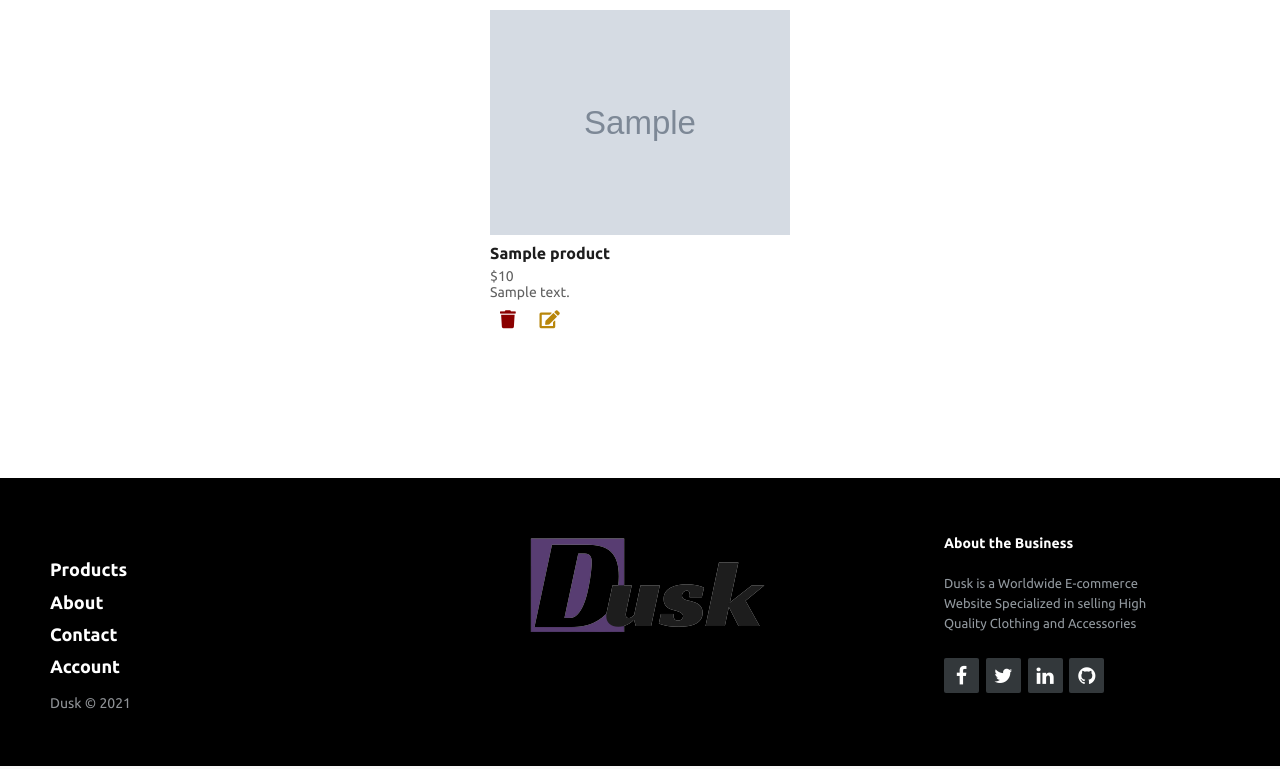
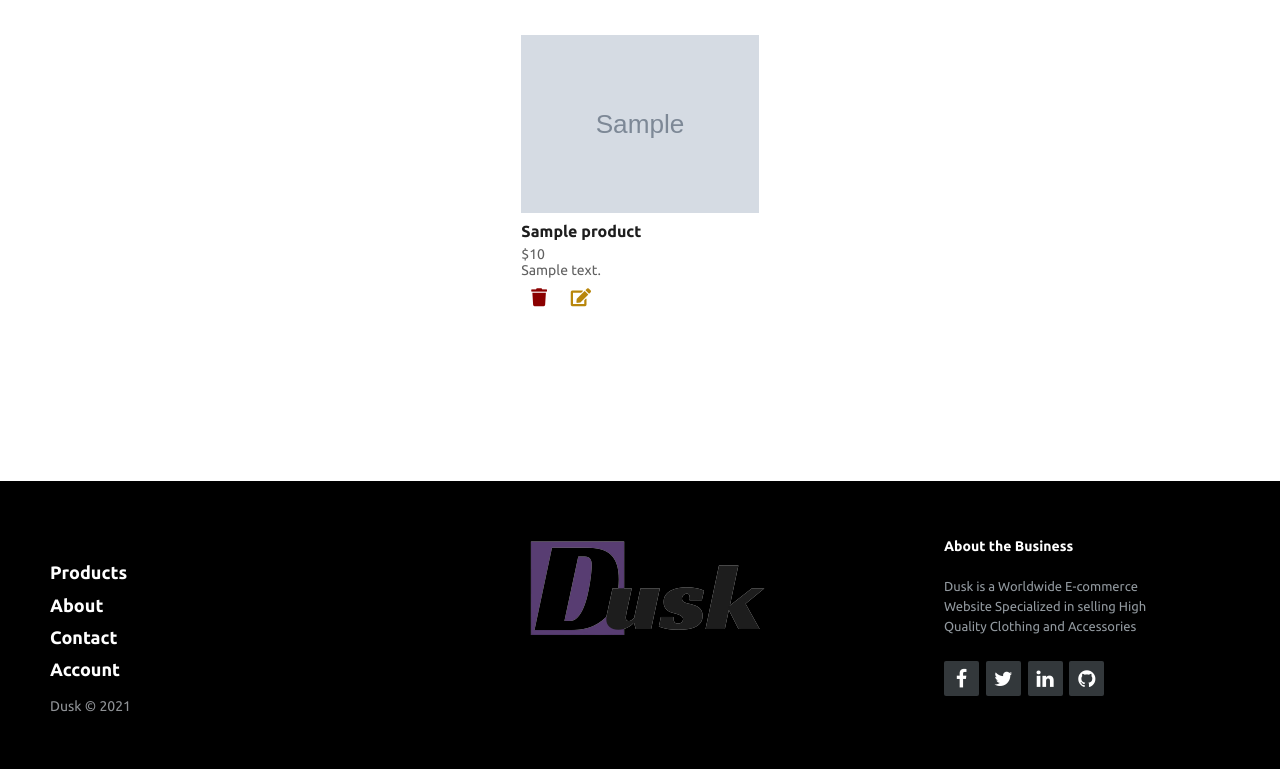
Before and after one commit to ZiadChoukri142/Dusk, a PHP site: page /admin/dashboard.php in a window 1280 px wide. Shown: the part 99-868 px from the top of the page. Run offline with PHP 8.4, Linux system fonts and the light colour scheme; tables that the repository leaves empty or names only in its code hold one stand-in row (values such as "Sample post"); grey boxes marked "Sample" are stand-in pictures; some libraries are stand-ins or nearby versions.

Commit message:
fixed: looping whole row -> only the columns

```diff
--- a/admin/dashboard.php
+++ b/admin/dashboard.php
@@ -16,6 +16,8 @@
     </div>
 
             <!-- Product Board -->
+            <div class="small-container">
+                <div class="row">
                 <?php
                         $query= mysqli_query( $conn ,"SELECT * FROM products");
                         while($row=mysqli_fetch_array($query))
@@ -30,7 +32,6 @@
 
                 ?>
 
-                <div class="row">
                     <div class="col-4">
                         <?php echo "<img src='../static/images/".$row['picture']."' >"; ?>
                         <h4><?php echo "$name";  ?></h4>
@@ -39,8 +40,10 @@
                         <a href=""><i class="fas fa-trash"></i></a>
                         <a href=""><i class="fas fa-edit"></i></a>
                     </div>
+
+                <?php } ?>
                 </div>
-                <?php } ?>
+            </div>
             <!-- Product Board -->
 
 </body>
```
